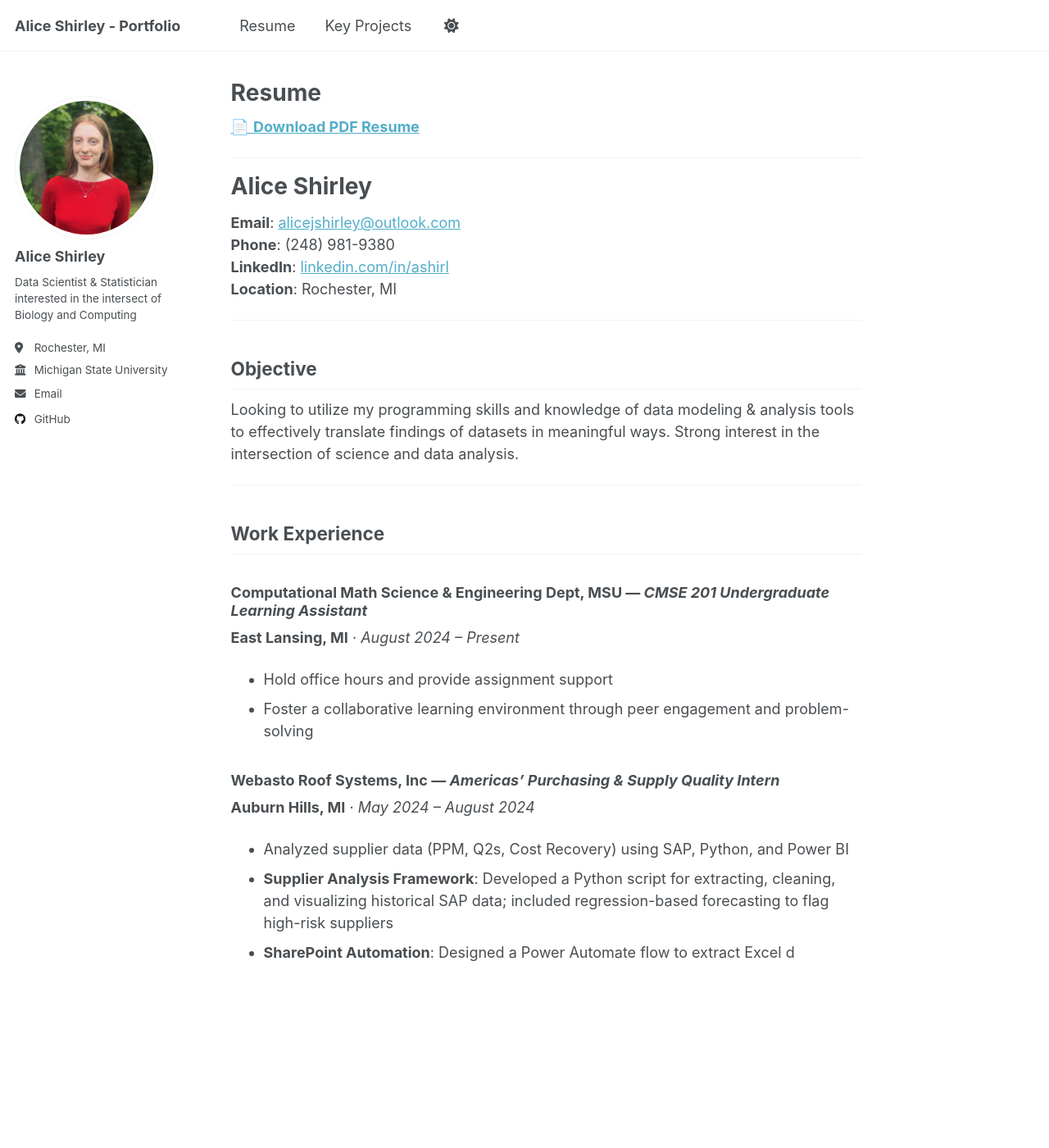
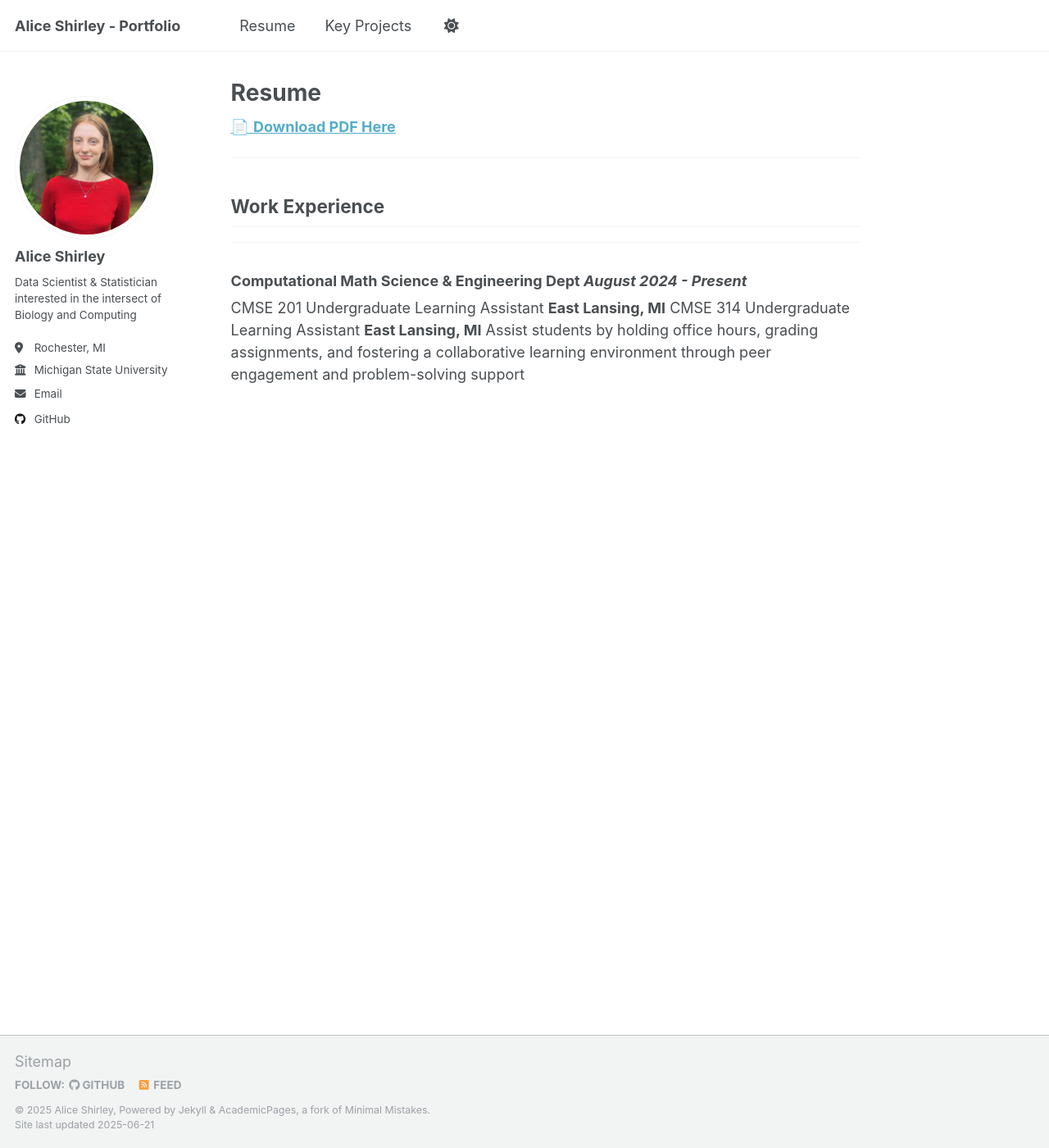
Before and after one commit to shirle21/shirle21.github.io, a Jekyll site: the page built from _pages/resume.md, in a window 1280 px wide and 1400 px high. Shown: the whole window at 82% size. Built offline with Jekyll 4.4.1, drawn with Linux system fonts in a browser that asks for light colours.

Commit message:
add resume

```diff
--- a/_pages/resume.md
+++ b/_pages/resume.md
@@ -5,34 +5,15 @@ layout: single
 author_profile: true
 ---
 
-[📄 **Download PDF Resume**](assets/resume.pdf)
-
----
-
-# Alice Shirley
-
-**Email**: [alicejshirley@outlook.com](mailto:alicejshirley@outlook.com)
-**Phone**: (248) 981-9380
-**LinkedIn**: [linkedin.com/in/ashirl](https://www.linkedin.com/in/ashirl)
-**Location**: Rochester, MI
-
----
-
-## Objective
-
-Looking to utilize my programming skills and knowledge of data modeling & analysis tools to effectively translate findings of datasets in meaningful ways. Strong interest in the intersection of science and data analysis.
+[📄 **Download PDF Here**](assets/Resume.pdf)
 
 ---
 
 ## Work Experience
+_________________________________________________________________________
 
-### Computational Math Science & Engineering Dept, MSU — *CMSE 201 Undergraduate Learning Assistant*
-**East Lansing, MI** · *August 2024 – Present*
-- Hold office hours and provide assignment support
-- Foster a collaborative learning environment through peer engagement and problem-solving
-
-### Webasto Roof Systems, Inc — *Americas’ Purchasing & Supply Quality Intern*
-**Auburn Hills, MI** · *May 2024 – August 2024*
-- Analyzed supplier data (PPM, Q2s, Cost Recovery) using SAP, Python, and Power BI
-- **Supplier Analysis Framework**: Developed a Python script for extracting, cleaning, and visualizing historical SAP data; included regression-based forecasting to flag high-risk suppliers
-- **SharePoint Automation**: Designed a Power Automate flow to extract Excel d
+### Computational Math Science & Engineering Dept                          *August 2024 - Present*
+CMSE 201 Undergraduate Learning Assistant                                   **East Lansing, MI**
+CMSE 314 Undergraduate Learning Assistant                                   **East Lansing, MI**
+Assist students by holding office hours, grading assignments, and fostering a collaborative learning environment through peer
+engagement and problem-solving support
```
